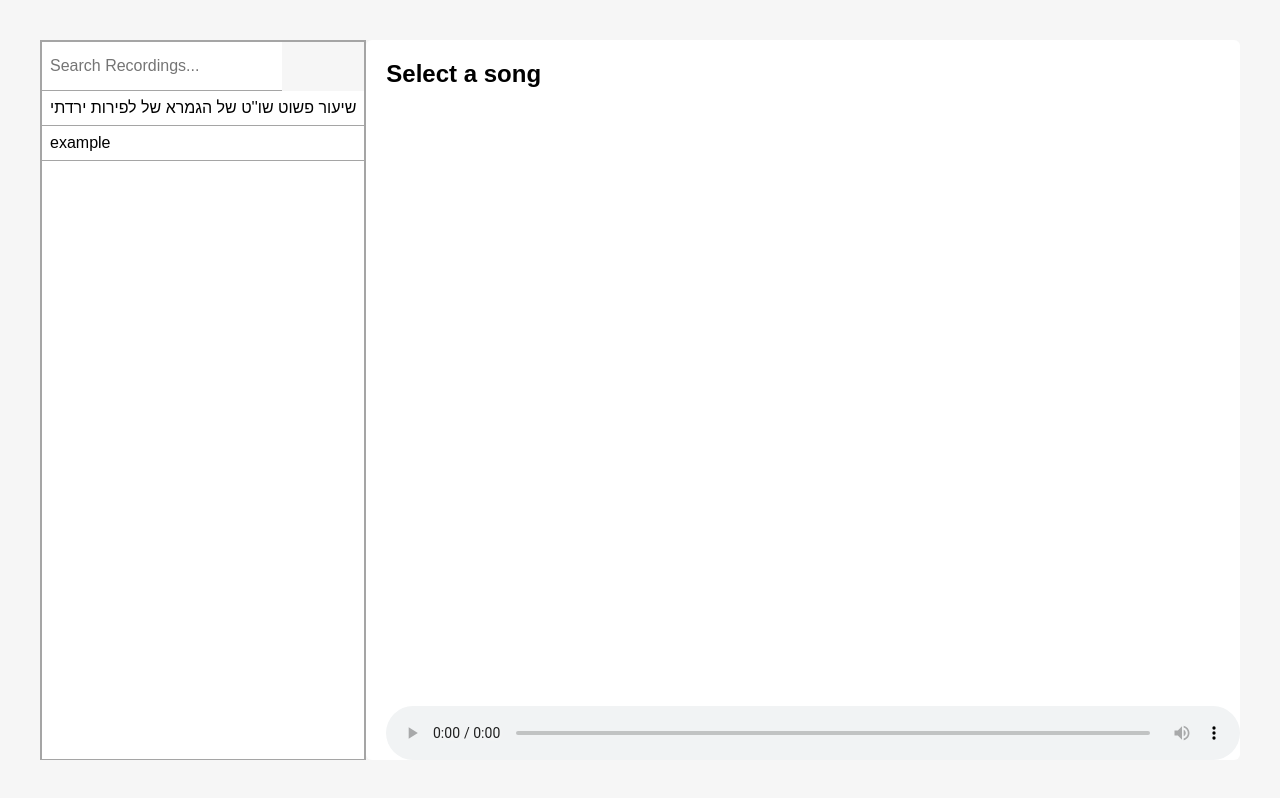
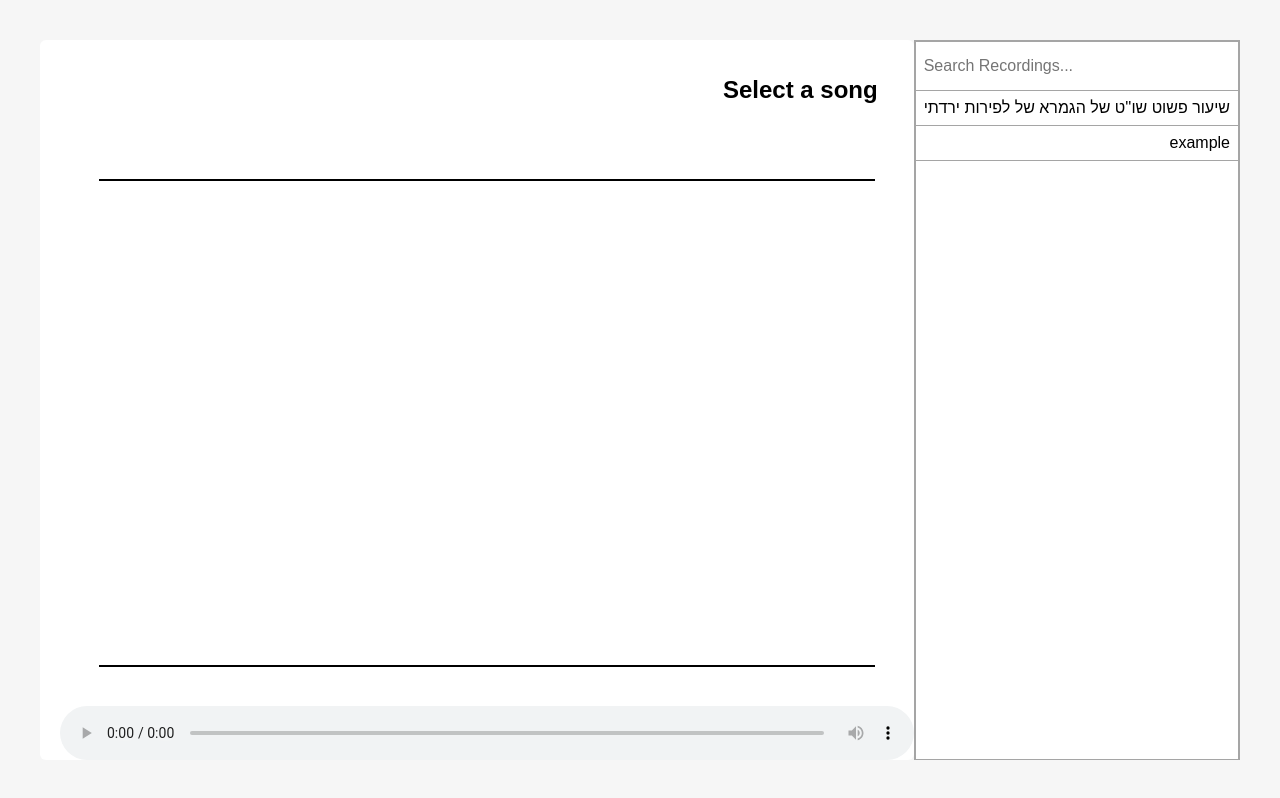
Before and after one commit to torasnaftali/torasnaftali.github.io, a plain HTML site: page index.html in a window 1280 px wide. Drawn offline with Linux system fonts and the light colour scheme.

Commit message:
Update index.html

```diff
--- a/index.html
+++ b/index.html
@@ -92,10 +92,15 @@ body{
     margin:40px;
     background:#f6f6f6;
 	height: calc(100vh - 80px);
+	direction: rtl;
 }
 
 h1{
     margin-bottom:10px;
+}
+
+#title {
+	margin: 1.5em;
 }
 
 #wrapper {
@@ -114,6 +119,8 @@ h1{
     border: none;
     height: 2em;
     border-bottom: 1px solid #a5a5a5;
+	direction: ltr;
+    width: calc(100% - 1em);
 }
 
 #library{
@@ -149,7 +156,11 @@ h1{
     white-space: pre-line;
     font-family: monospace;
     flex: 1;
-    padding: 2em;
+    margin: 2em;
+    overflow-y: scroll;
+    border-bottom: 2px solid black;
+    border-top: 2px solid black;
+    font-size: 1.5em;
 }
 </style>
 </head>
```
